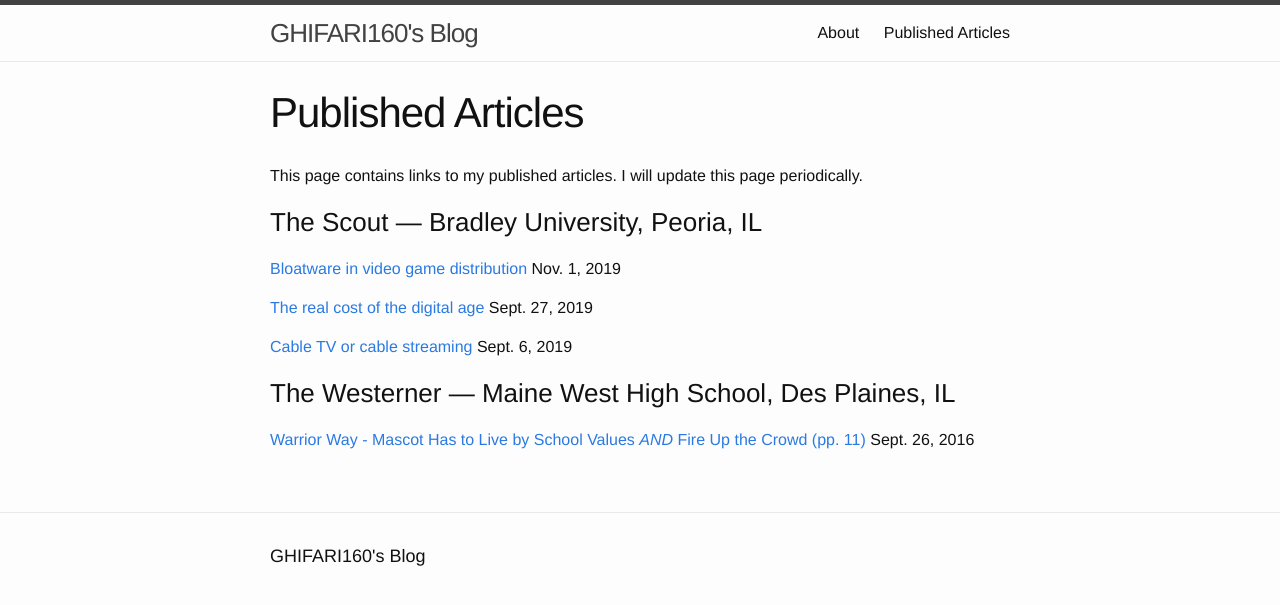
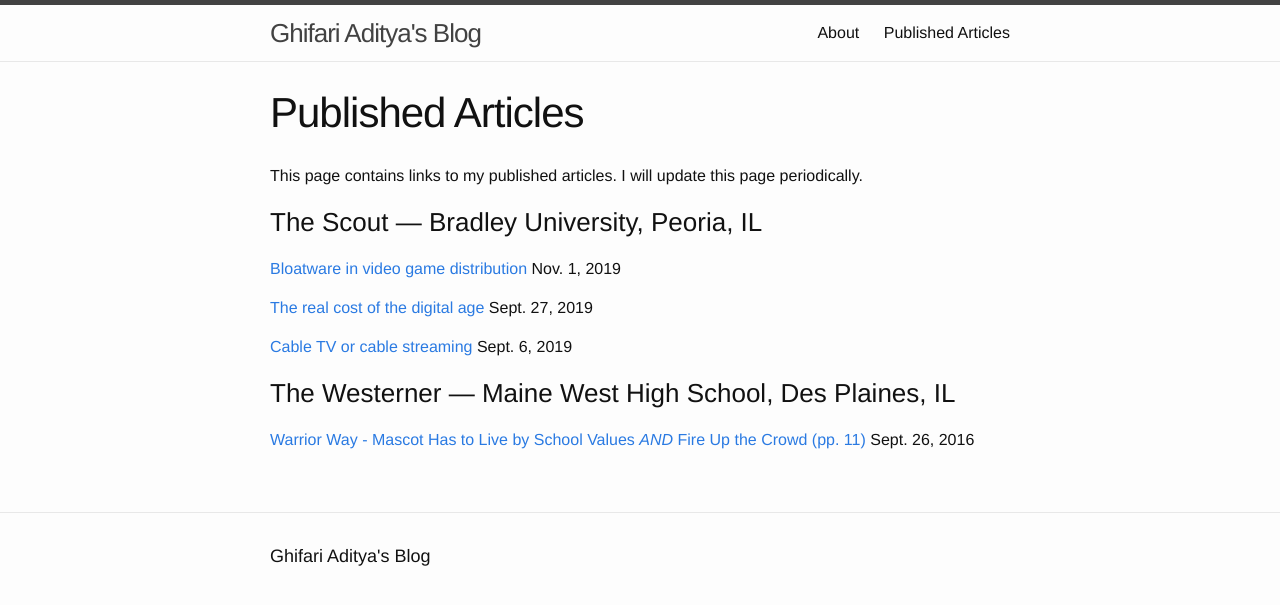
Before and after one commit to Ghifari160/blog.ghifari160.com, a Jekyll site: the page built from published-articles.markdown, in a window 1280 px wide. Shown: the top 605 px of the page. Built offline with Jekyll 4.4.1, drawn with Linux system fonts in a browser that asks for light colours.

Commit message:
Updated Config

```diff
--- a/_config.yml
+++ b/_config.yml
@@ -1,5 +1,5 @@
 ---
-title: GHIFARI160's Blog
+title: Ghifari Aditya's Blog
 timezone: America/Chicago
 collections:
   posts:
```
